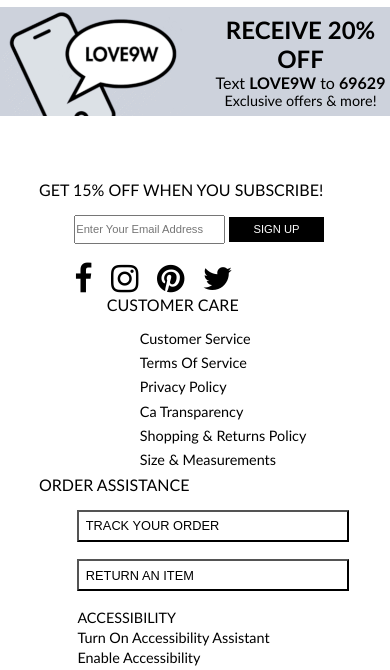
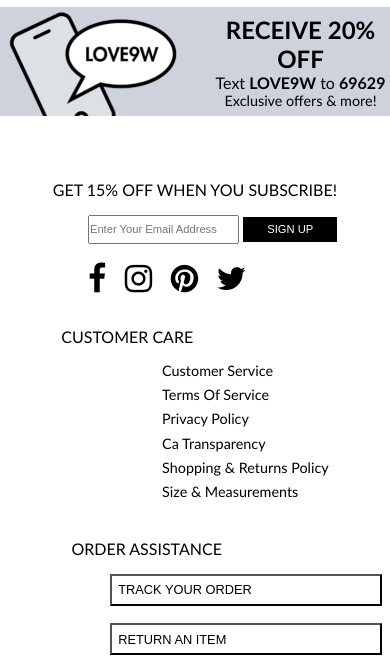
Before and after one commit to SplaTT141/groupTask, a website: page index.html in a window 390 px wide. Shown: the part 1090-1760 px from the top of the page. Drawn offline with Linux system fonts and the light colour scheme.

Commit message:
responsive design add

```diff
--- a/css/styles.css
+++ b/css/styles.css
@@ -178,3 +178,36 @@ body {
   background-color: #cdd2dc;
   cursor: pointer;
 }
+
+@media (max-width: 1115px) {
+  .footer-section {
+    justify-content: space-around;
+  }
+}
+
+@media (max-width: 686px) {
+  .footer-section {
+    flex-direction: column;
+    align-items: center;
+  }
+
+  .footer-section .left-section,
+  .footer-section .middle-section {
+    margin-bottom: 2em;
+  }
+
+  .footer-section .middle-section p {
+    text-align: start;
+  }
+
+  .footer-section .right-section {
+    margin-left: 17%;
+  }
+}
+
+@media (max-width: 480px) {
+  .footer-section {
+    margin-left: 2%;
+    margin-right: 2%;
+  }
+}
```
